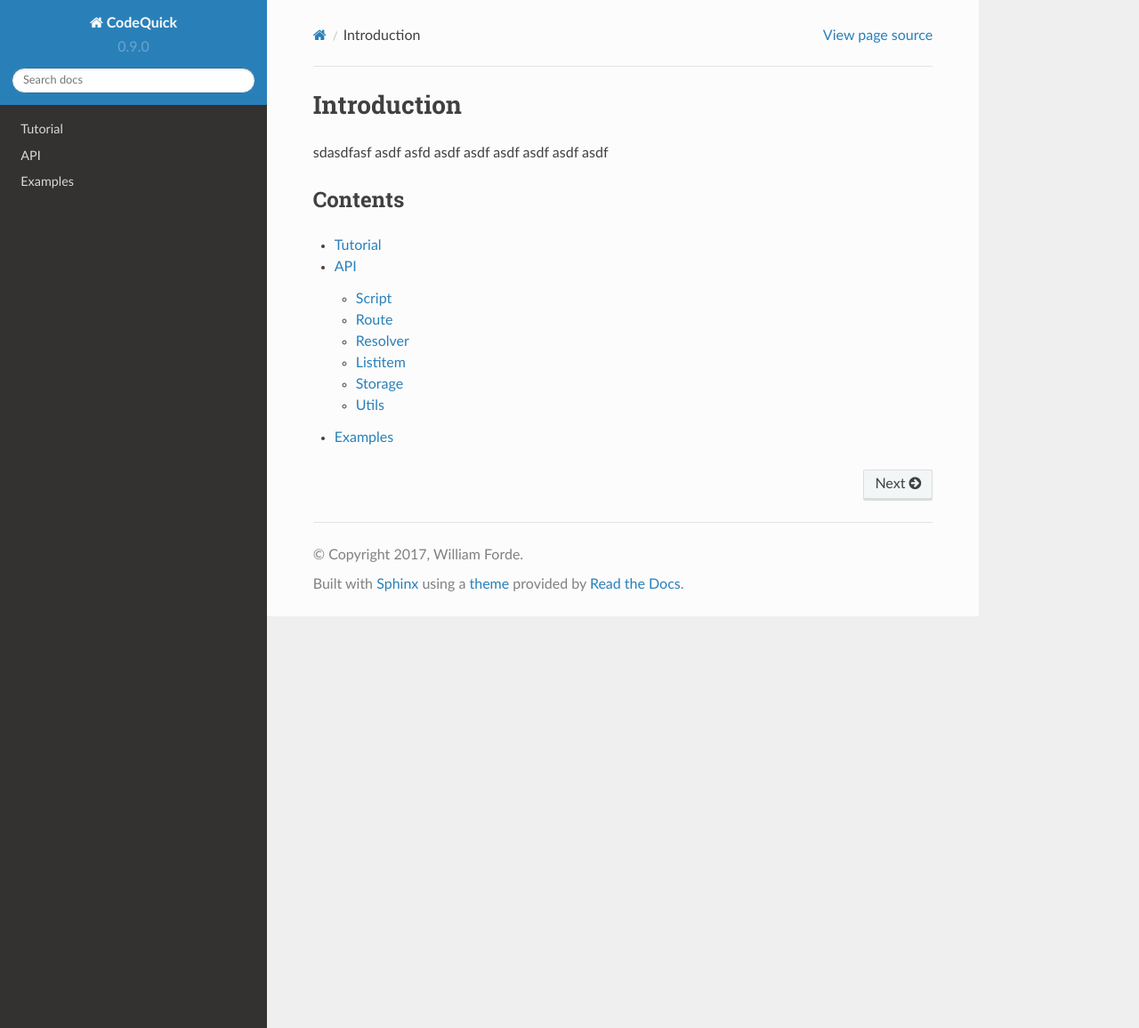
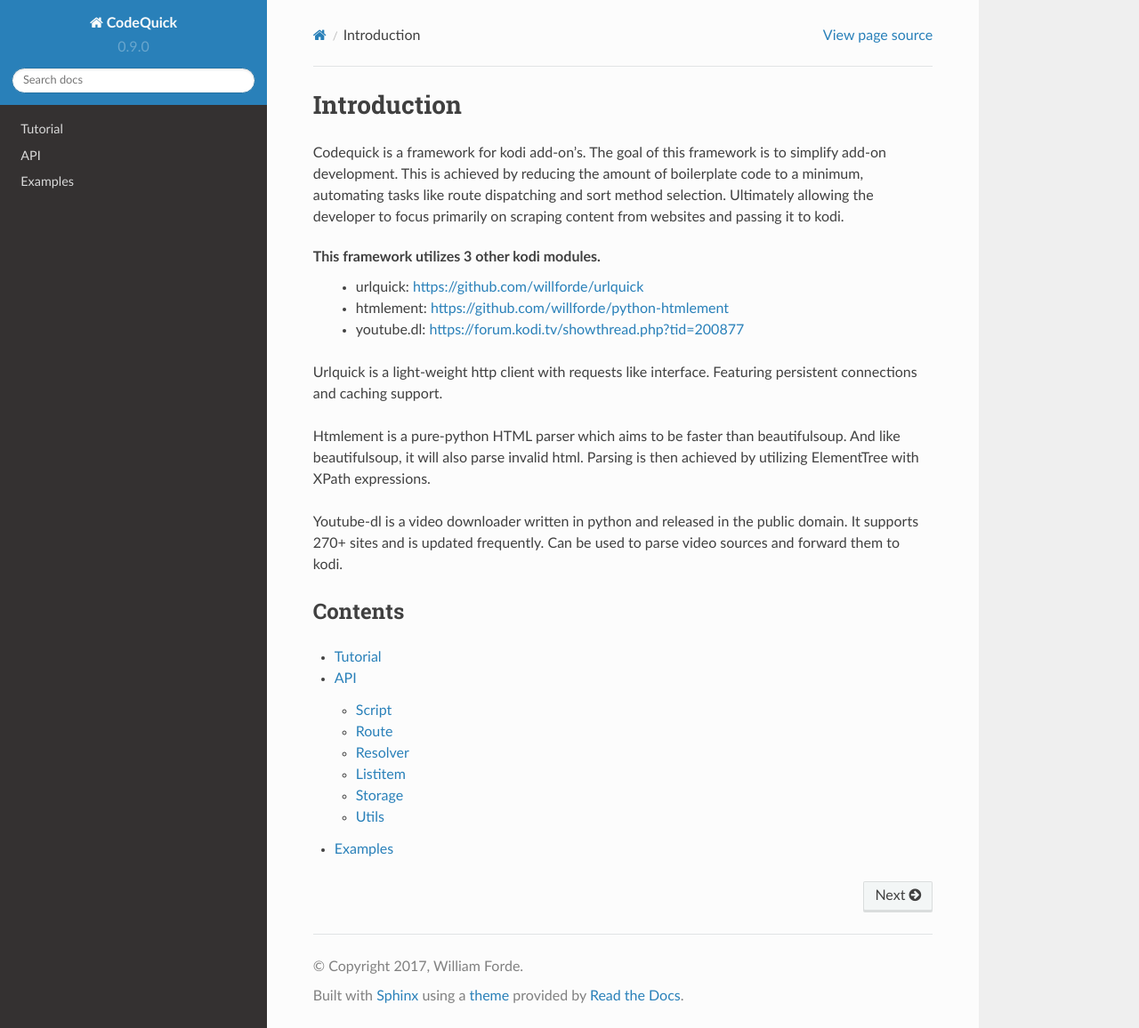
Before and after one commit to willforde/script.module.codequick, a Sphinx documentation site: the page built from docs/index.rst, in a window 1280 px wide and 1156 px high. Shown: the whole window at 89% size. Built offline with Sphinx 7.4.7 and the Read the Docs theme 2.0.0, drawn with Linux system fonts in a browser that asks for light colours.

Commit message:
update docs

```diff
--- a/docs/index.rst
+++ b/docs/index.rst
@@ -1,12 +1,26 @@
-.. CodeQuick documentation master file, created by
-   sphinx-quickstart on Sun Aug  6 02:34:34 2017.
-   You can adapt this file completely to your liking, but it should at least
-   contain the root `toctree` directive.
-
 ============
 Introduction
 ============
-sdasdfasf asdf asfd asdf asdf asdf asdf asdf asdf
+Codequick is a framework for kodi add-on's. The goal of this framework is to simplify add-on development.
+This is achieved by reducing the amount of boilerplate code to a minimum, automating tasks like route dispatching
+and sort method selection. Ultimately allowing the developer to focus primarily on scraping content from websites
+and passing it to kodi.
+
+This framework utilizes 3 other kodi modules.
+    * urlquick: https://github.com/willforde/urlquick
+    * htmlement: https://github.com/willforde/python-htmlement
+    * youtube.dl: https://forum.kodi.tv/showthread.php?tid=200877
+
+Urlquick is a light-weight http client with requests like interface.
+Featuring persistent connections and caching support.
+
+Htmlement is a pure-python HTML parser which aims to be faster than beautifulsoup.
+And like beautifulsoup, it will also parse invalid html.
+Parsing is then achieved by utilizing ElementTree with XPath expressions.
+
+Youtube-dl is a video downloader written in python and released in the public domain.
+It supports 270+ sites and is updated frequently. Can be used to parse video sources and forward them to kodi.
+
 
 Contents
 ========
```
Also changed, not shown: docs/api/index.rst (+1 -6 lines), docs/tutorial.rst (+20 -6 lines), 3 other files.
